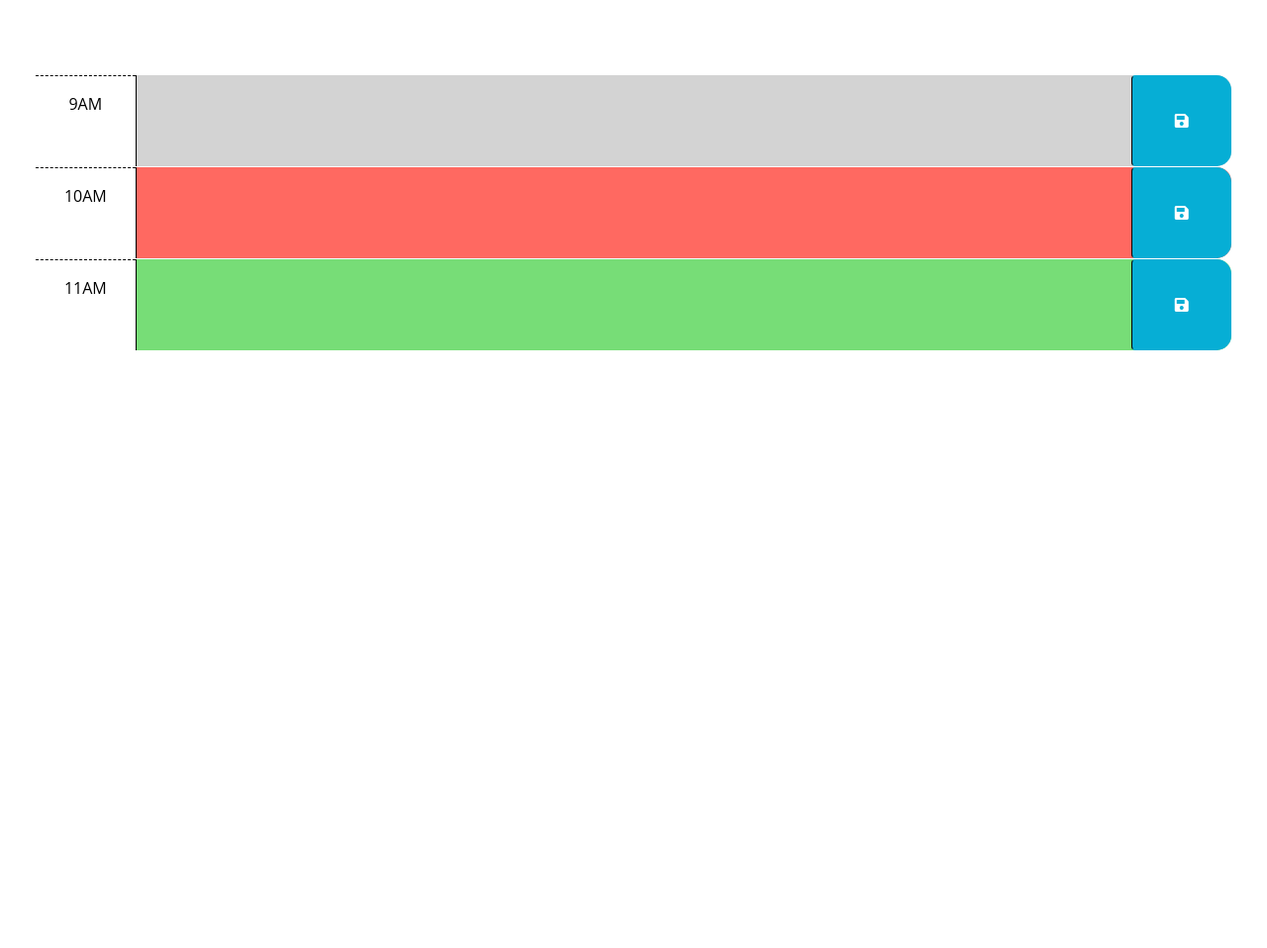
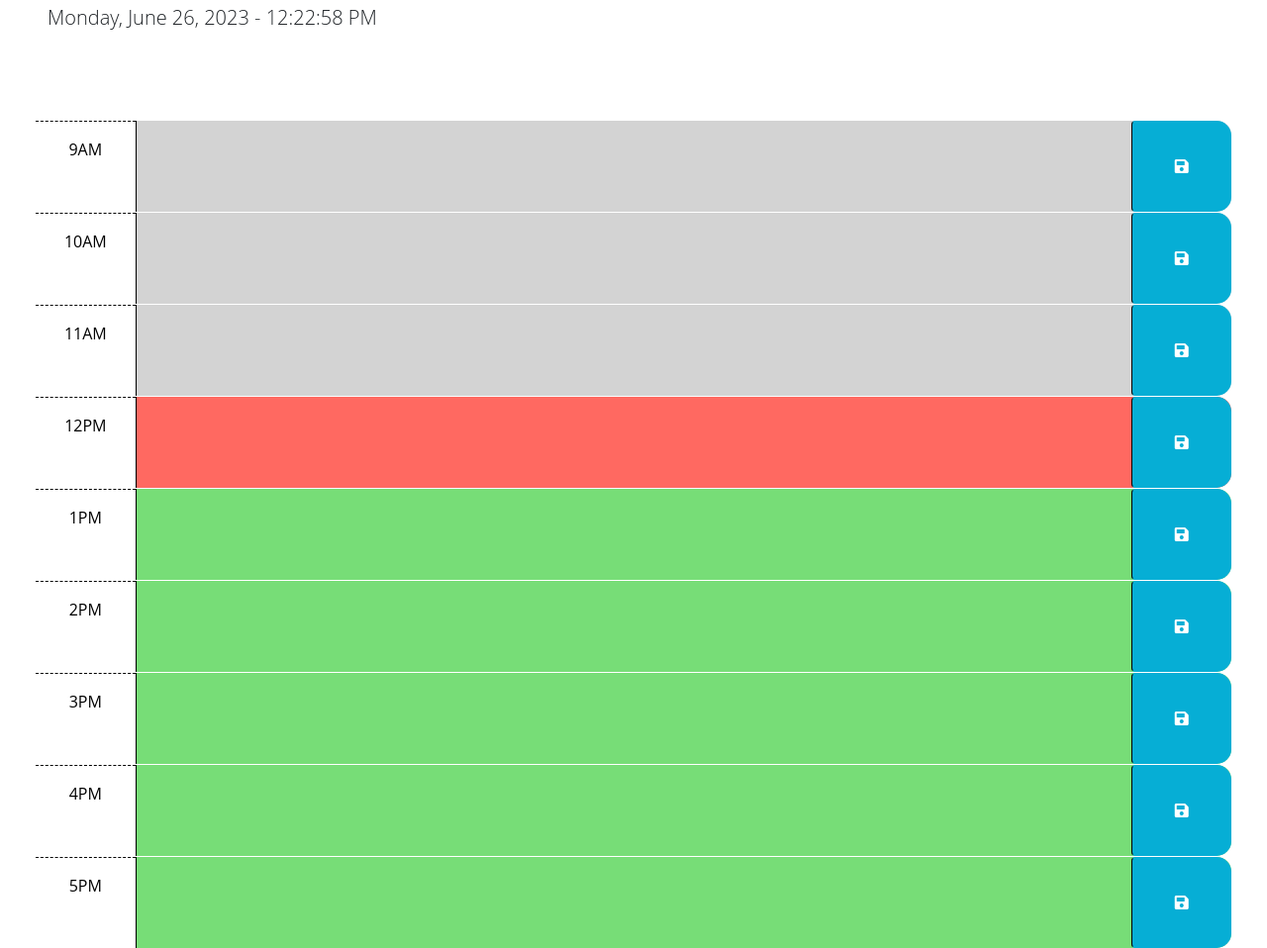
Before and after one commit to andrei-ribeiro-wenceslau/workday-scheduler, a plain HTML site: page index.html in a window 1280 px wide. Shown: the part 176-1134 px from the top of the page at 99% size. Before the commit the page ends 800 px from the top, so only its background shows below. Drawn offline with nearby package versions, Linux system fonts and the light colour scheme; files that its build step writes are made by us from their sources.

Commit message:
Adding the function to display the current date at the top of the page. Adding the time blocks in the HTML file for standard business hours of 9am to 5pm. Adding function to color-code the time block to indicate whether it is in the past, present or future.

```diff
--- a/assets/javascript/script.js
+++ b/assets/javascript/script.js
@@ -2,22 +2,30 @@
 // the code isn't run until the browser has finished rendering all the elements
 // in the html.
 $(function () {
-  // TODO: Add a listener for click events on the save button. This code should
-  // use the id in the containing time-block as a key to save the user input in
-  // local storage. HINT: What does `this` reference in the click listener
-  // function? How can DOM traversal be used to get the "hour-x" id of the
-  // time-block containing the button that was clicked? How might the id be
-  // useful when saving the description in local storage?
-  //
-  // TODO: Add code to apply the past, present, or future class to each time
-  // block by comparing the id to the current hour. HINTS: How can the id
-  // attribute of each time-block be used to conditionally add or remove the
-  // past, present, and future classes? How can Day.js be used to get the
-  // current hour in 24-hour time?
-  //
-  // TODO: Add code to get any user input that was saved in localStorage and set
-  // the values of the corresponding textarea elements. HINT: How can the id
-  // attribute of each time-block be used to do this?
-  //
-  // TODO: Add code to display the current date in the header of the page.
+
+  // Display the current date in the header of the page
+  function updateTime () {
+    currentDate = dayjs().format("dddd, MMMM D, YYYY - hh:mm:ss A");
+    $("#currentDay").text(currentDate);
+  }
+
+// Apply the past, present, or future class to each time block
+
+  $(".time-block").each(function () {
+    var blockHour = parseInt($(this).attr("id").split("-")[1]);
+    var currentHour = dayjs().hour();
+
+    if (blockHour < currentHour) {
+      $(this).addClass("past");
+    } else if (blockHour === currentHour) {
+      $(this).addClass("present");
+    } else {
+      $(this).addClass("future");
+    }
+  });
+
+updateTime ();
+setInterval(updateTime, 1000);
+
+
 });
--- a/index.html
+++ b/index.html
@@ -1,26 +1,16 @@
 <!DOCTYPE html>
 <html lang="en">
+
 <head>
   <meta charset="UTF-8" />
   <meta name="viewport" content="width=device-width, initial-scale=1.0" />
   <meta http-equiv="X-UA-Compatible" content="ie=edge" />
-    <link
-      href="https://cdn.jsdelivr.net/npm/bootstrap@5.1.3/dist/css/bootstrap.min.css"
-      rel="stylesheet"
-      integrity="sha384-1BmE4kWBq78iYhFldvKuhfTAU6auU8tT94WrHftjDbrCEXSU1oBoqyl2QvZ6jIW3"
-      crossorigin="anonymous"
-    />
-    <link
-      rel="stylesheet"
-      href="https://use.fontawesome.com/releases/v5.8.1/css/all.css"
-      integrity="sha384-50oBUHEmvpQ+1lW4y57PTFmhCaXp0ML5d60M1M7uH2+nqUivzIebhndOJK28anvf"
-      crossorigin="anonymous"
-    />
-    <link
-      href="https://fonts.googleapis.com/css2?family=Fira+Sans:wght@400;700&display=swap"
-      rel="stylesheet"
-    />
-    <link rel="stylesheet" href="style.css" />
+  <link href="https://cdn.jsdelivr.net/npm/bootstrap@5.1.3/dist/css/bootstrap.min.css" rel="stylesheet"
+    integrity="sha384-1BmE4kWBq78iYhFldvKuhfTAU6auU8tT94WrHftjDbrCEXSU1oBoqyl2QvZ6jIW3" crossorigin="anonymous" />
+  <link rel="stylesheet" href="https://use.fontawesome.com/releases/v5.8.1/css/all.css"
+    integrity="sha384-50oBUHEmvpQ+1lW4y57PTFmhCaXp0ML5d60M1M7uH2+nqUivzIebhndOJK28anvf" crossorigin="anonymous" />
+  <link href="https://fonts.googleapis.com/css2?family=Fira+Sans:wght@400;700&display=swap" rel="stylesheet" />
+  <link rel="stylesheet" href="assets/css/style.css" />
   <title>Work Day Scheduler</title>
 </head>
 
@@ -31,18 +21,8 @@
     <p id="currentDay" class="lead"></p>
   </header>
   <div class="container-fluid px-5">
-      <!-- Use class for "past", "present", and "future" to apply styles to the
-        time-block divs accordingly. The javascript will need to do this by
-        adding/removing these classes on each div by comparing the hour in the
-        id to the current hour. The html provided below is meant to be an example
-        demonstrating how the css provided can be leveraged to create the
-        desired layout and colors. The html below should be removed or updated
-        in the finished product. Remember to delete this comment once the
-        code is implemented.
-        -->
 
-      <!-- Example of a past time block. The "past" class adds a gray background color. -->
-      <div id="hour-9" class="row time-block past">
+    <div id="hour-9" class="row time-block">
       <div class="col-2 col-md-1 hour text-center py-3">9AM</div>
       <textarea class="col-8 col-md-10 description" rows="3"> </textarea>
       <button class="btn saveBtn col-2 col-md-1" aria-label="save">
@@ -50,8 +30,7 @@
       </button>
     </div>
 
-      <!-- Example of a present time block. The "present" class adds a red background color. -->
-      <div id="hour-10" class="row time-block present">
+    <div id="hour-10" class="row time-block">
       <div class="col-2 col-md-1 hour text-center py-3">10AM</div>
       <textarea class="col-8 col-md-10 description" rows="3"> </textarea>
       <button class="btn saveBtn col-2 col-md-1" aria-label="save">
@@ -59,21 +38,75 @@
       </button>
     </div>
 
-      <!-- Example of a future time block. The "future" class adds a green background color. -->
-      <div id="hour-11" class="row time-block future">
+    <div id="hour-11" class="row time-block">
       <div class="col-2 col-md-1 hour text-center py-3">11AM</div>
       <textarea class="col-8 col-md-10 description" rows="3"> </textarea>
       <button class="btn saveBtn col-2 col-md-1" aria-label="save">
         <i class="fas fa-save" aria-hidden="true"></i>
       </button>
     </div>
+
+    <div id="hour-12" class="row time-block ">
+      <div class="col-2 col-md-1 hour text-center py-3">12PM</div>
+      <textarea class="col-8 col-md-10 description" rows="3"> </textarea>
+      <button class="btn saveBtn col-2 col-md-1" aria-label="save">
+        <i class="fas fa-save" aria-hidden="true"></i>
+      </button>
+    </div>
+
+    <div id="hour-13" class="row time-block ">
+      <div class="col-2 col-md-1 hour text-center py-3">1PM</div>
+      <textarea class="col-8 col-md-10 description" rows="3"> </textarea>
+      <button class="btn saveBtn col-2 col-md-1" aria-label="save">
+        <i class="fas fa-save" aria-hidden="true"></i>
+      </button>
+    </div>
+
+
+    <div id="hour-14" class="row time-block ">
+      <div class="col-2 col-md-1 hour text-center py-3">2PM</div>
+      <textarea class="col-8 col-md-10 description" rows="3"> </textarea>
+      <button class="btn saveBtn col-2 col-md-1" aria-label="save">
+        <i class="fas fa-save" aria-hidden="true"></i>
+      </button>
+    </div>
+
+
+    <div id="hour-15" class="row time-block ">
+      <div class="col-2 col-md-1 hour text-center py-3">3PM</div>
+      <textarea class="col-8 col-md-10 description" rows="3"> </textarea>
+      <button class="btn saveBtn col-2 col-md-1" aria-label="save">
+        <i class="fas fa-save" aria-hidden="true"></i>
+      </button>
+    </div>
+
+
+    <div id="hour-16" class="row time-block ">
+      <div class="col-2 col-md-1 hour text-center py-3">4PM</div>
+      <textarea class="col-8 col-md-10 description" rows="3"> </textarea>
+      <button class="btn saveBtn col-2 col-md-1" aria-label="save">
+        <i class="fas fa-save" aria-hidden="true"></i>
+      </button>
+    </div>
+
+
+    <div id="hour-17" class="row time-block ">
+      <div class="col-2 col-md-1 hour text-center py-3">5PM</div>
+      <textarea class="col-8 col-md-10 description" rows="3"> </textarea>
+      <button class="btn saveBtn col-2 col-md-1" aria-label="save">
+        <i class="fas fa-save" aria-hidden="true"></i>
+      </button>
+    </div>
+
+
+
   </div>
 
   <script src="https://cdnjs.cloudflare.com/ajax/libs/jquery/3.2.1/jquery.min.js"></script>
   <script src="https://cdn.jsdelivr.net/npm/dayjs@1.11.3/dayjs.min.js"
-    integrity="sha256-iu/zLUB+QgISXBLCW/mcDi/rnf4m4uEDO0wauy76x7U="
-    crossorigin="anonymous"></script>
+    integrity="sha256-iu/zLUB+QgISXBLCW/mcDi/rnf4m4uEDO0wauy76x7U=" crossorigin="anonymous"></script>
 
-    <script src="script.js"></script>
+  <script src="assets/javascript/script.js"></script>
 </body>
+
 </html>
```
Lines whose indentation alone changed are shown as unchanged.
